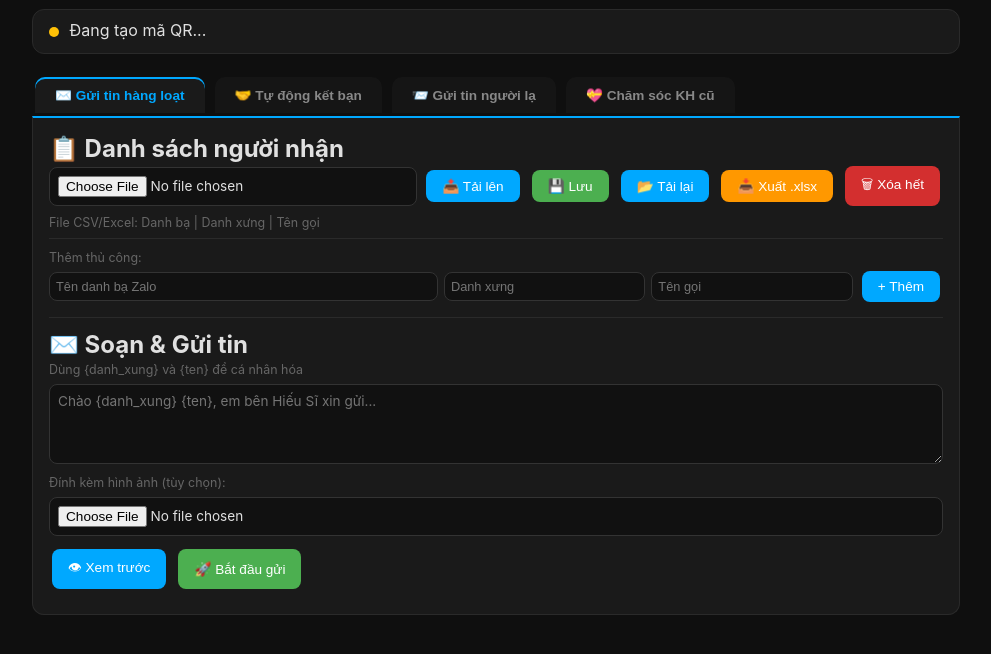
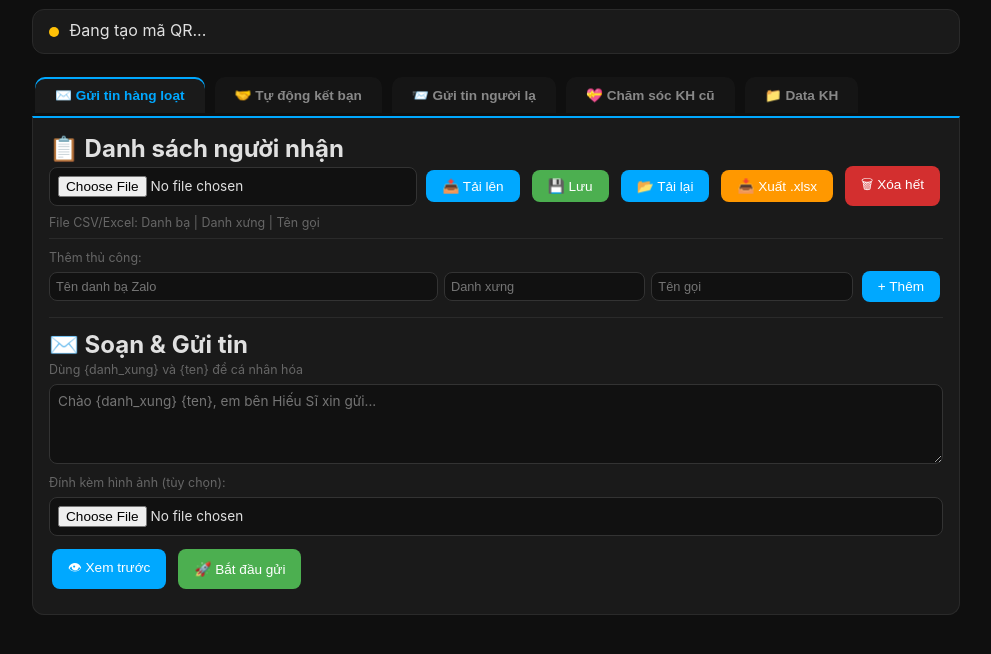
Before and after one commit to stevesinek1702/Hieusi-CRM, a website: page src/public/index.html in a window 1280 px wide. Shown: the part 68-722 px from the top of the page, without its empty margins (144-1135 px from the left). Drawn offline with Linux system fonts and the light colour scheme; no server answers.

Commit message:
auto: update

```diff
--- a/src/public/index.html
+++ b/src/public/index.html
@@ -88,6 +88,7 @@ textarea{min-height:80px;resize:vertical}
     <button class="tab-btn" onclick="switchTab('addfriend')">🤝 Tự động kết bạn</button>
     <button class="tab-btn" onclick="switchTab('stranger')">📨 Gửi tin người lạ</button>
     <button class="tab-btn" onclick="switchTab('care')">💝 Chăm sóc KH cũ</button>
+    <button class="tab-btn" onclick="switchTab('db')">📁 Data KH</button>
   </div>
 
   <!-- TAB 1: Gửi tin hàng loạt -->
```
